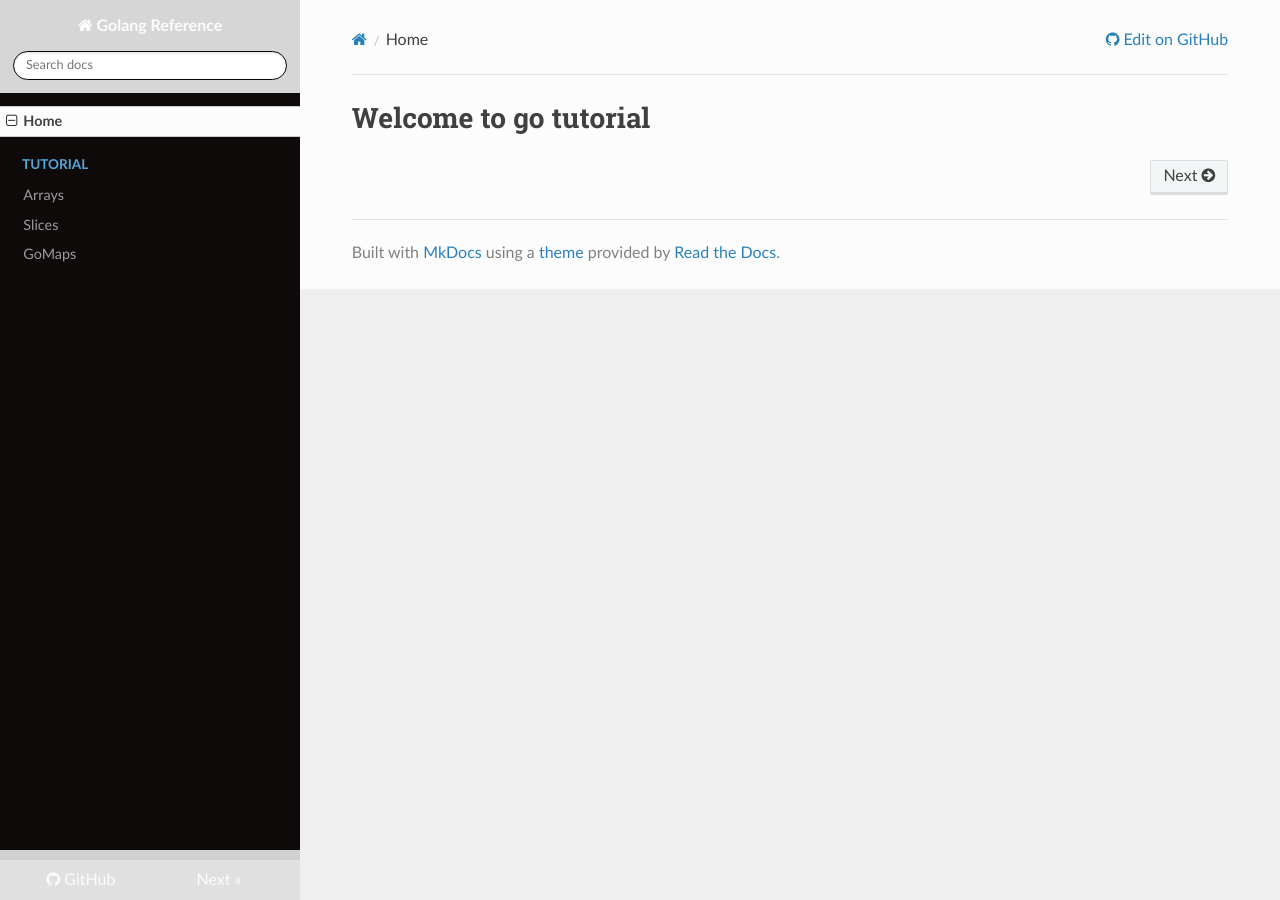
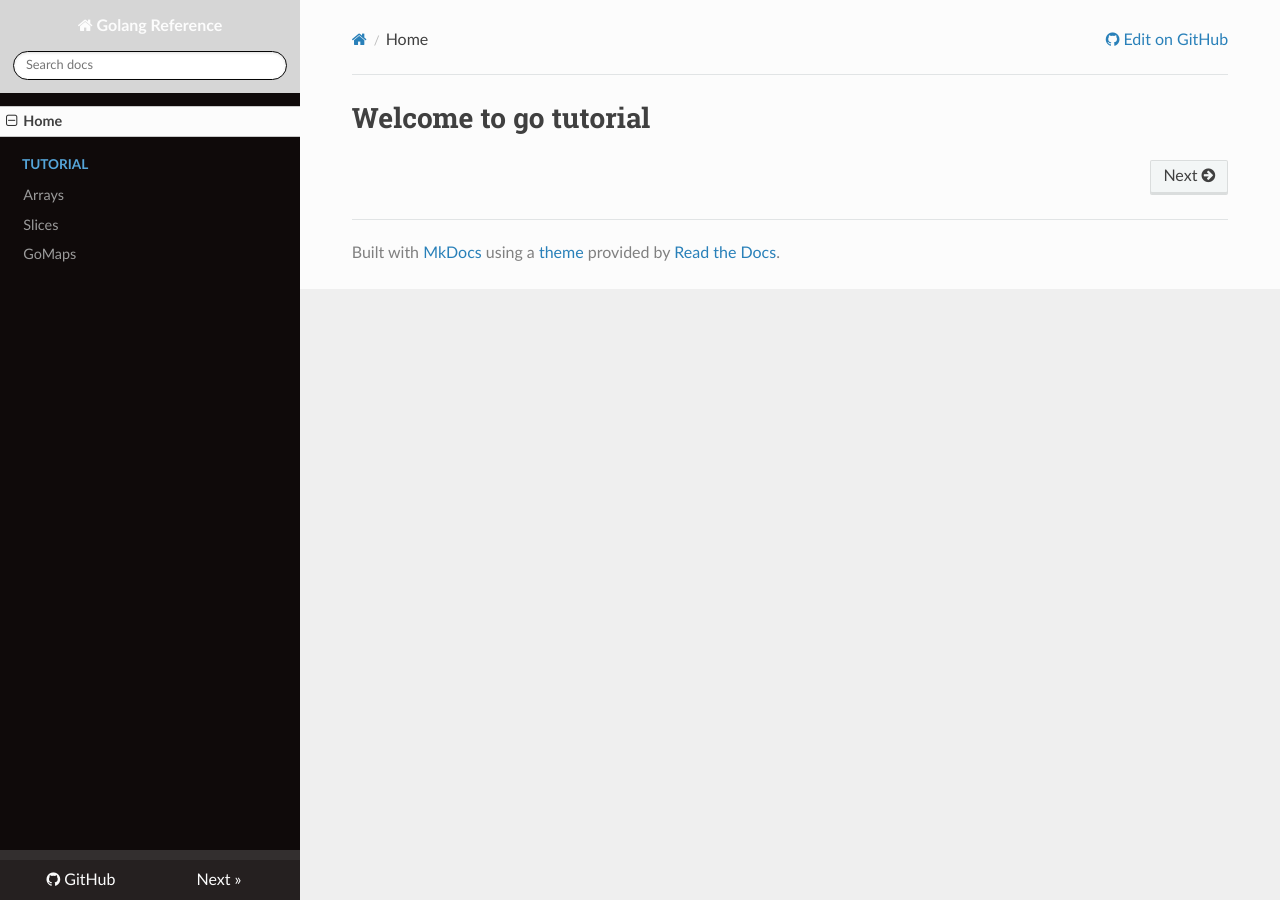
Before and after one commit to rmechi/go, an MkDocs documentation site: the page built from docs/index.md, in a window 1280 px wide. Built offline with MkDocs 1.6.1, drawn with Linux system fonts in a browser that asks for light colours; nearby versions of some CDN libraries.

Commit message:
initial commit

```diff
--- a/docs/style.css
+++ b/docs/style.css
@@ -19,15 +19,15 @@
 }
 
 .wy-menu-vertical a:hover {
-    background-color: #c8c8c8;
+    background-color: #5e3838;
 }
 
 .rst-versions {
-    border-top: solid 10px #d0d0d0;
+    border-top: solid 10px #332f2f;
 }
 
 .rst-versions .rst-current-version {
-    background-color: #e0e0e0;
+    background-color: #252020;
 }
 
 a:hover {
```
